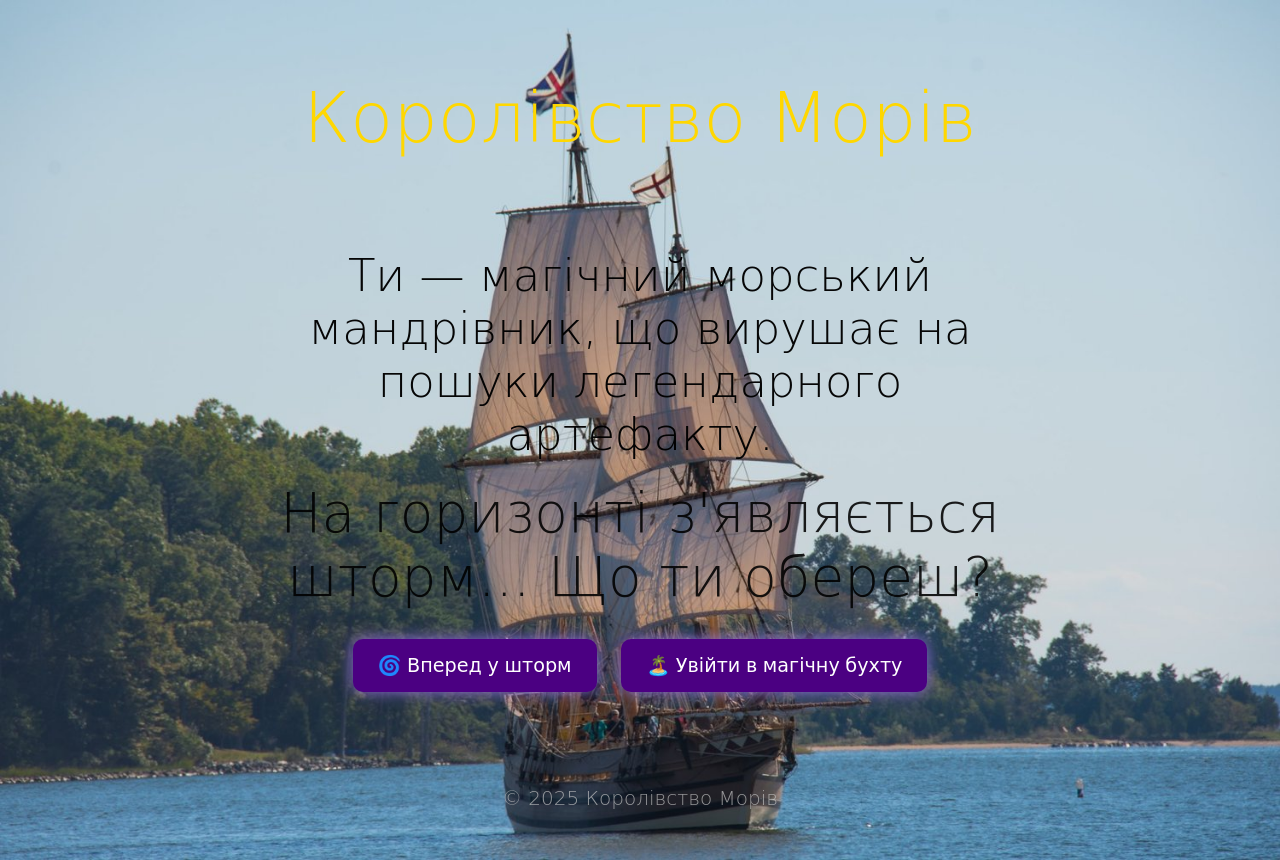
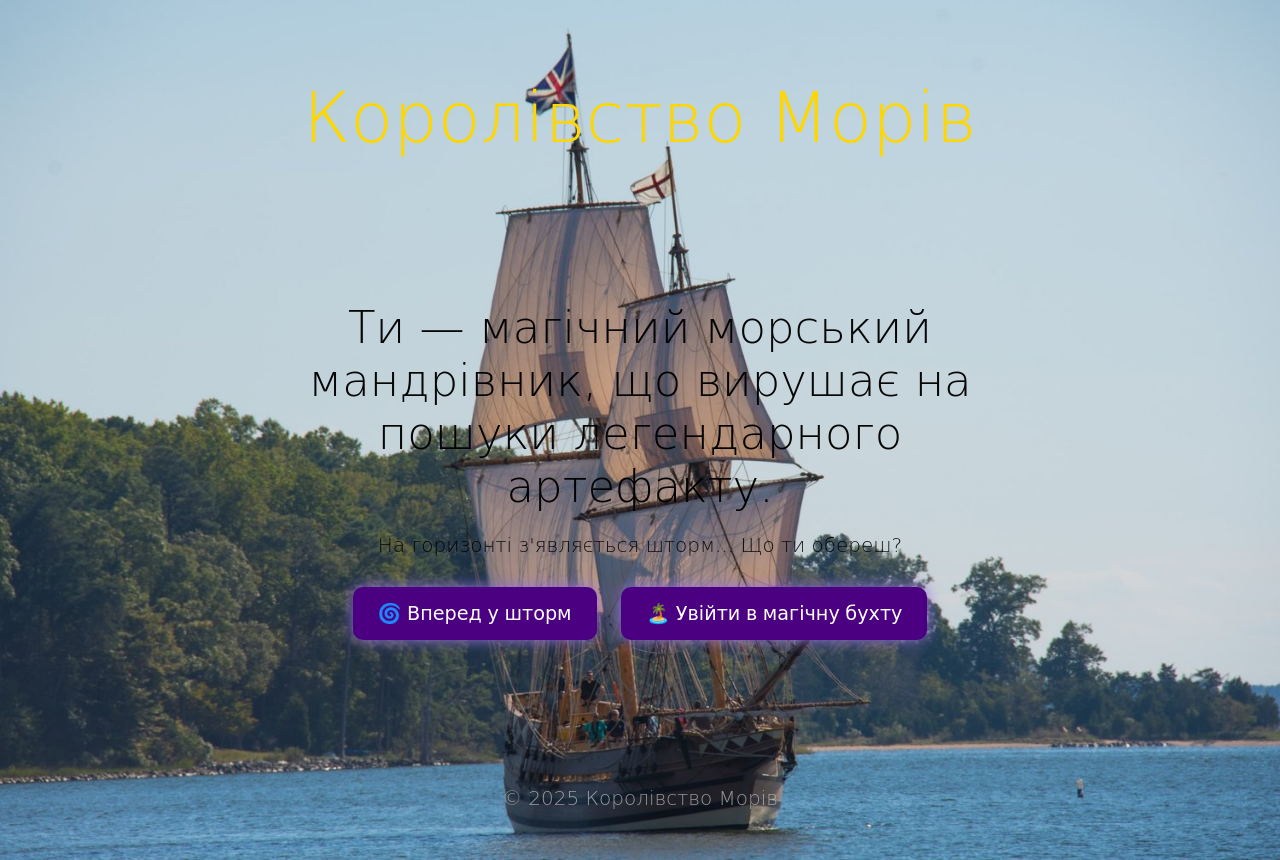
Before and after one commit to kbogdanm3/FANTASY, a plain HTML site: page index.html in a window 1280 px wide. Drawn offline with Linux system fonts and the light colour scheme; a web font is replaced by a local one.

Commit message:
Update styles.css

```diff
--- a/styles.css
+++ b/styles.css
@@ -60,7 +60,7 @@ body {
   .delay2 {
     animation-delay: 2s;
     color: black;
-    font-size: 55px;
+    font-size: 20px;
   }
 
   .delay3 {
```
